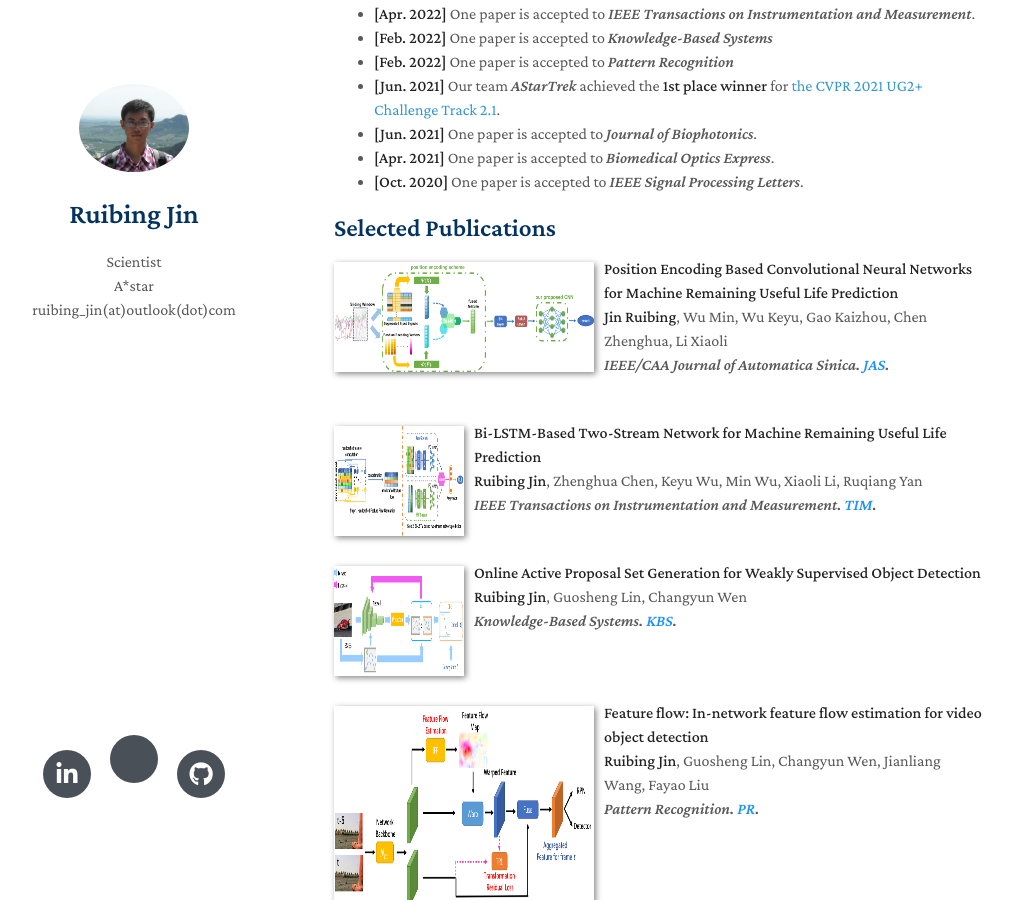
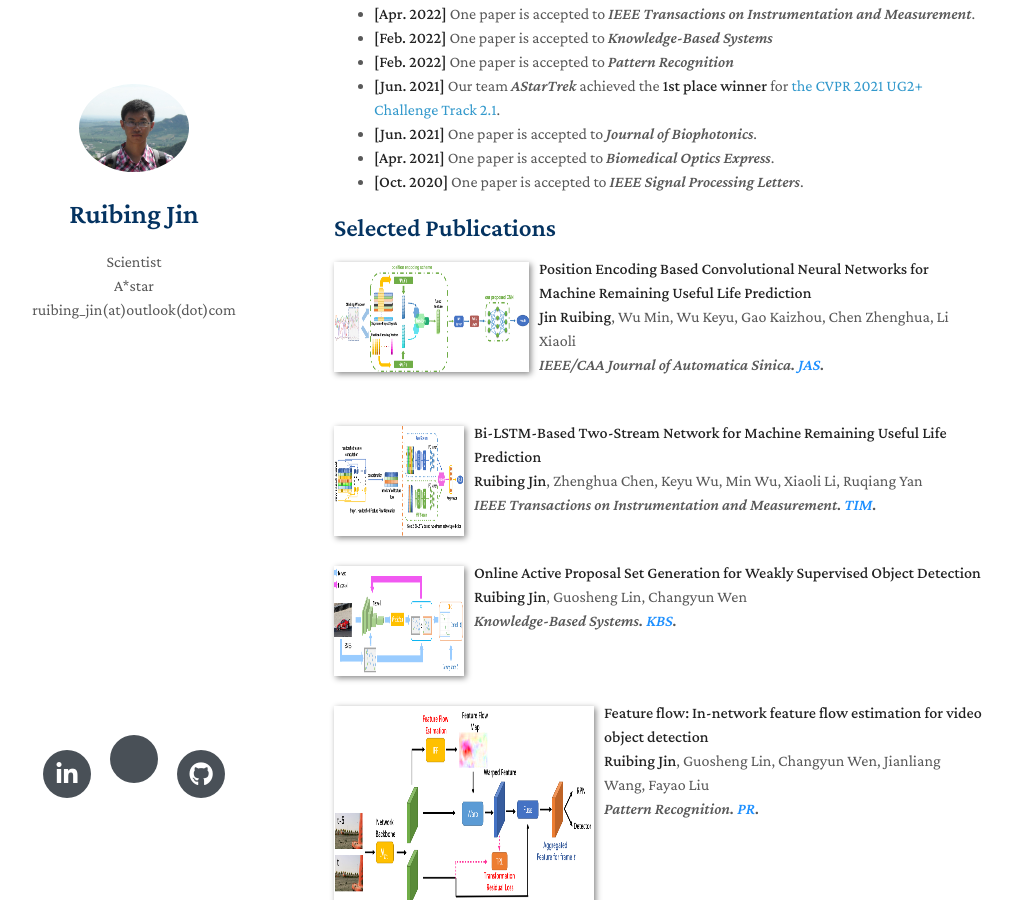
Before and after one commit to ruibing-jin/ruibing-jin.github.io, a Jekyll site: the page built from index.md, in a window 1280 px wide and 900 px high, scrolled down 540 px. Shown: the whole window, without its empty margins (136-1149 px from the left). Built offline with Jekyll 4.4.1, drawn with Linux system fonts in a browser that asks for light colours; nearby versions of some CDN libraries; a style sheet for code colours, icons or effects is not loaded; our own code applies the rules of GitHub Pages for plain Markdown files.

Commit message:
Update index.md

```diff
--- a/index.md
+++ b/index.md
@@ -24,7 +24,7 @@ My research interests include computer vision, machine learning and time series
 ## Selected Publications
 [comment]: <>
 <div class="paper">
-  <div class="teaser" style="float:left;width:40%;margin: 5px 10px 10px 0;"><img src="images/pe-net.png" height="110" style="box-shadow:2px 2px 6px #888888"/></div>
+  <div class="teaser" style="float:left;width:30%;margin: 5px 10px 10px 0;"><img src="images/pe-net.png" height="110" style="box-shadow:2px 2px 6px #888888"/></div>
 <p><strong>Position Encoding Based Convolutional Neural Networks for Machine Remaining Useful Life Prediction</strong>
 <br />
 <strong>Jin Ruibing</strong>, Wu Min, Wu Keyu, Gao Kaizhou, Chen Zhenghua, Li Xiaoli
```
